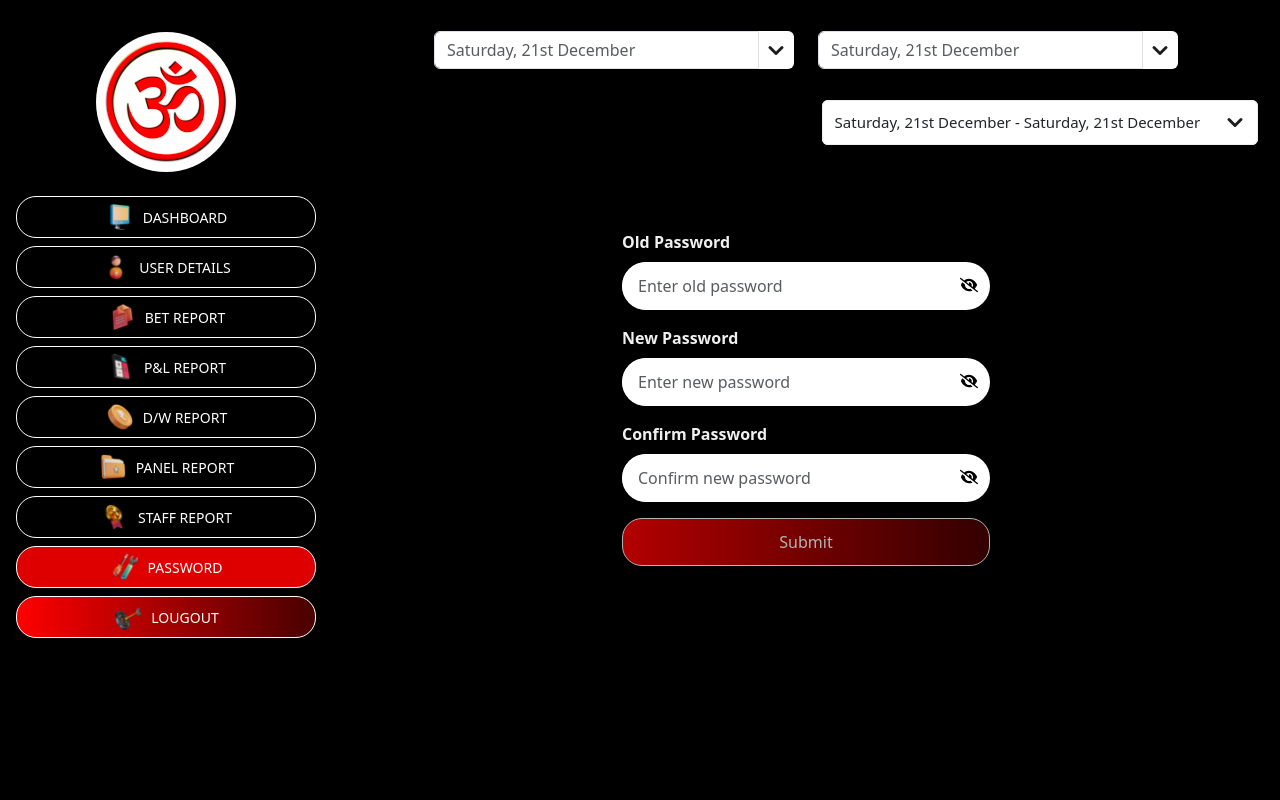
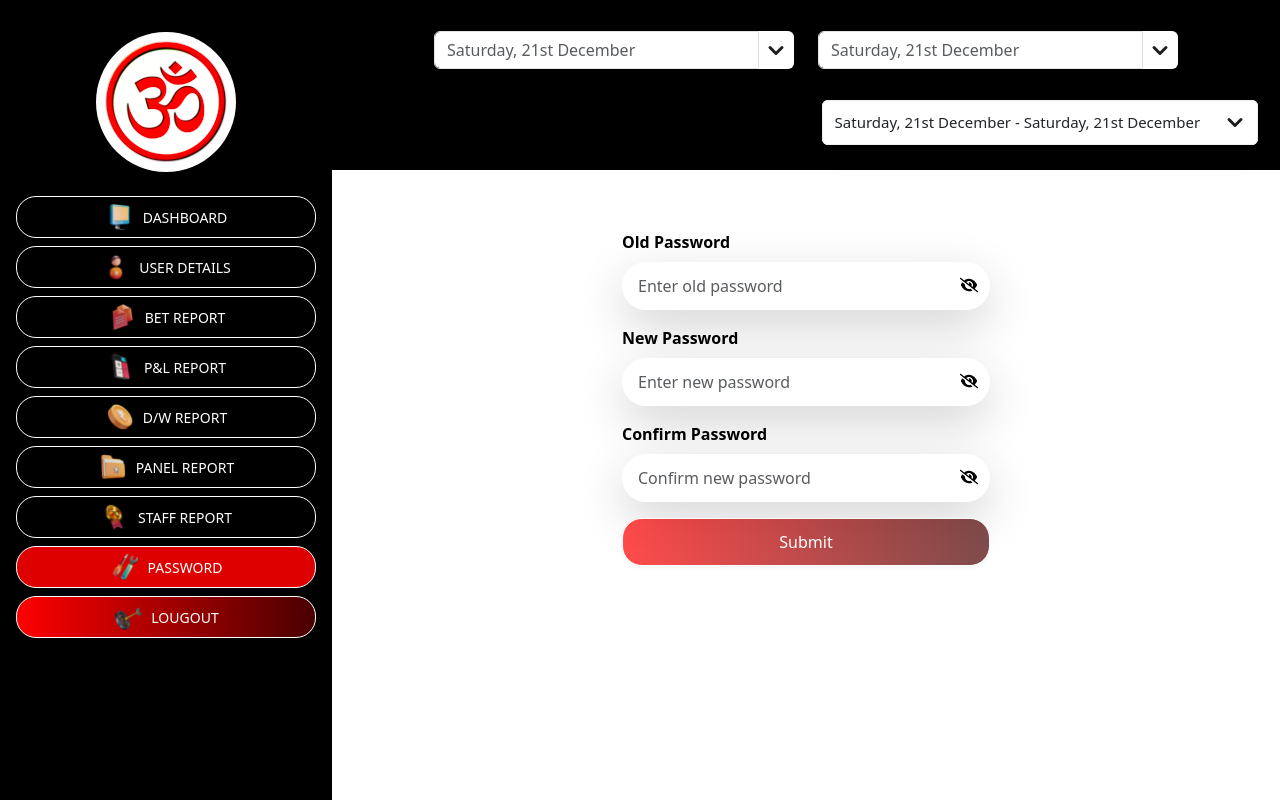
Before and after one commit to faisalsaleem1/owner-app-pk, an Angular app: page /change-password in a window 1280 px wide. Built offline with nearby package versions, Linux system fonts and the light colour scheme.

Commit message:
changed bg color of password history

```diff
--- a/src/app/theme/components/password/password.component.html
+++ b/src/app/theme/components/password/password.component.html
@@ -3,7 +3,7 @@
       <!-- Old Password -->
       <div class="mb-3">
         <label for="oldPassword" class="form-label fw-bold">Old Password</label>
-        <div class="input-group rounded-pill shadow-sm ">
+        <div class="input-group rounded-pill shadow-lg ">
           <input
             [type]="oldPasswordVisible ? 'text' : 'password'"
             id="oldPassword"
@@ -31,7 +31,7 @@
       <!-- New Password -->
       <div class="mb-3">
         <label for="newPassword" class="form-label fw-bold">New Password</label>
-        <div class="input-group rounded-pill shadow-sm" >
+        <div class="input-group rounded-pill shadow-lg" >
           <input
             [type]="newPasswordVisible ? 'text' : 'password'"
             id="newPassword"
@@ -59,7 +59,7 @@
       <!-- Confirm Password -->
       <div class="mb-3">
         <label for="confirmPassword" class="form-label fw-bold">Confirm Password</label>
-        <div class="input-group rounded-pill shadow-sm">
+        <div class="input-group rounded-pill shadow-lg">
           <input
             [type]="confirmPasswordVisible ? 'text' : 'password'"
             id="confirmPassword"
@@ -90,7 +90,7 @@
         <div>Passwords do not match.</div>
       </div>
 
-      <button  type="submit"  class="item logout d-flex justify-content-center align-items-center w-100 mt-3" [disabled]="passwordForm.invalid || passwordForm.hasError('passwordMismatch')"
+      <button  type="submit"  class="item logout d-flex justify-content-center align-items-center w-100 mt-3 shadow-sm" [disabled]="passwordForm.invalid || passwordForm.hasError('passwordMismatch')"
       [style.opacity]="passwordForm.invalid || passwordForm.hasError('passwordMismatch') ? '0.7' : '1'">
         <span class="text-white">Submit</span>
       </button>
--- a/src/app/theme/components/password/password.component.scss
+++ b/src/app/theme/components/password/password.component.scss
@@ -1,5 +1,5 @@
 .main {
-    background-color: #000000; /* Dark background for contrast */
+    background-color: white; /* Dark background for contrast */
     box-shadow: 0 5px 15px rgba(0, 0, 0, 0.3);
     height: 100%;
   }
@@ -12,7 +12,7 @@
   }
 
   label {
-    color: #f0f0f0;
+    color: black;
   }
 
   .eye{
@@ -72,3 +72,7 @@
   background: linear-gradient(90deg, #FF0000 0%, #490000 100%);
   height: 48px;
 }
+
+.logout:hover{
+  background: #DE0000;
+}
```
